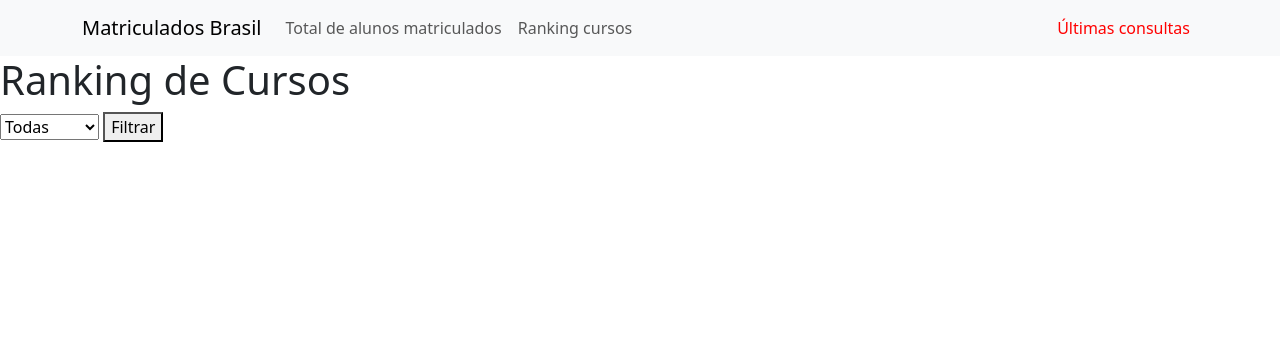
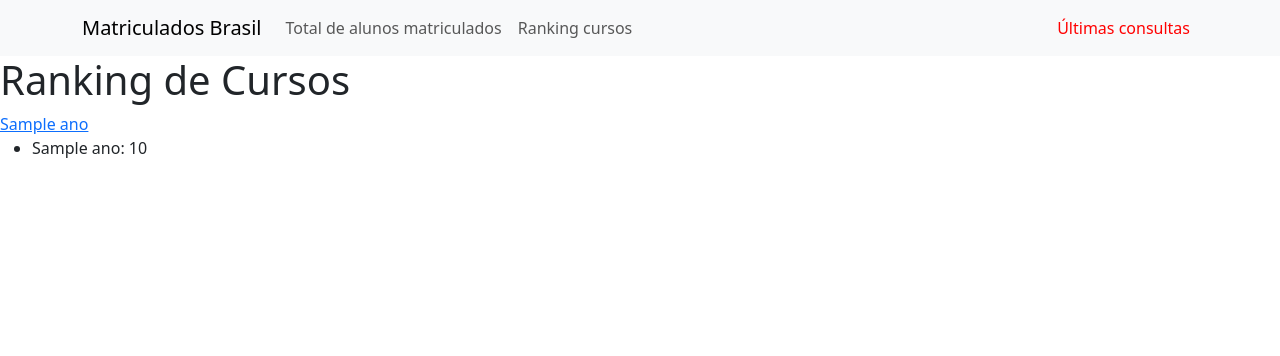
Before and after one commit to RafaelJMartini/Projeto-Matriculas, a Flask app: template app/templates/rankingCursos.html in a window 1280 px wide. Shown: the top 356 px of the page. Run offline with Flask 3, Linux system fonts and the light colour scheme; the template is opened without the code that fills it: most values are stand-ins (such as "Sample title", 1, 10 or a date in 2020); parts of the project's set-up code (start-up, migrations or seed data) failed here and were passed over.

Commit message:
Ranking Cursos funcional
Adicionada a query, a rota e os links para os anos da função para ranking de cursos

```diff
--- a/app/repositories/matricula_repository.py
+++ b/app/repositories/matricula_repository.py
@@ -9,3 +9,6 @@ class MatriculaRepository:
 
     def total_matriculas_por_ano(self, modalidade=None):
         return self.dao.get_matriculas_por_ano(modalidade)
+
+    def total_matriculas_por_curso(self,ano):
+        return self.dao.get_matriculas_por_curso(ano)
--- a/app/templates/navbar.html
+++ b/app/templates/navbar.html
@@ -7,7 +7,7 @@
           <a class="nav-link" href="{{url_for('matriculas_por_ano')}}">Total de alunos matriculados</a>
         </li>
         <li class="nav-item">
-          <a class="nav-link" href="{{url_for('ranking_cursos',ano=2022)}}">Ranking cursos</a>
+          <a class="nav-link" href="{{url_for('ranking_cursos', ano="pesquisar")}}">Ranking cursos</a>
         </li>
       </ul>
       <ul class="d-flex navbar-nav">
--- a/app/templates/rankingCursos.html
+++ b/app/templates/rankingCursos.html
@@ -1,17 +1,14 @@
 {% extends 'base.html' %}
 {% block body %}
       <h1>Ranking de Cursos</h1>
-      <form method="get">
-          <label>
-              <select name="ano">
-
-
-
-                <option value="">Todas</option>
-                <option value="EaD">EaD</option>
-                <option value="Presencial">Presencial</option>
-              </select>
-          </label>
-          <button type="submit">Filtrar</button>
-      </form>
+      <label>
+        {% for ano in ph.anos %}
+        <a href="{{ url_for('ranking_cursos', ano=ano) }}">{{ ano }}</a>
+        {% endfor %}
+      </label>
+    <ul>
+        {% for nome_curso, total in dados %}
+          <li>{{ nome_curso }}: {{ total }}</li>
+        {% endfor %}
+    </ul>
 {% endblock %}
```
Also changed, not shown: app/controllers/matriculas_controller.py (+4 -3 lines), app/dao/matricula_dao.py (+16 -0 lines).
